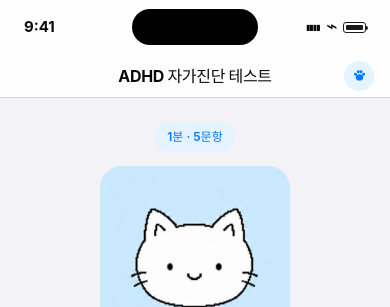
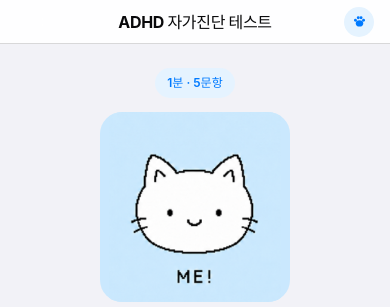
Before and after one commit to henney0312/ad-hd-test-vance, a plain HTML site: page index.html in a window 390 px wide. Shown: the top 307 px of the page. Drawn offline with Linux system fonts and the light colour scheme.

Commit message:
폰 화면에서 가짜 iOS 상태바·홈 인디케이터 숨김
Co-Authored-By: Claude Opus 5.5 <noreply@anthropic.com>
Claude-Session: https://claude.ai/code/session_01KW9QDMgG9QTNkEAuvkanh6

```diff
--- a/styles.css
+++ b/styles.css
@@ -237,3 +237,10 @@ header strong { text-align: center; font-size: 16px; letter-spacing: -.02em; whi
 @media (prefers-reduced-motion: reduce) {
   *, *::before, *::after { animation-duration: .01ms !important; scroll-behavior: auto !important; }
 }
+
+/* 실제 폰에서는 가짜 iOS 상태바·홈 인디케이터 숨김 (데스크탑 프레임에서는 유지) */
+@media (max-width: 430px) {
+  .ios-statusbar, .ios-home-indicator { display: none; }
+  header { top: 0; height: calc(44px + env(safe-area-inset-top)); padding-top: env(safe-area-inset-top); }
+  .intro, .quiz, .loading { min-height: calc(100dvh - 44px - env(safe-area-inset-top)); }
+}
```
